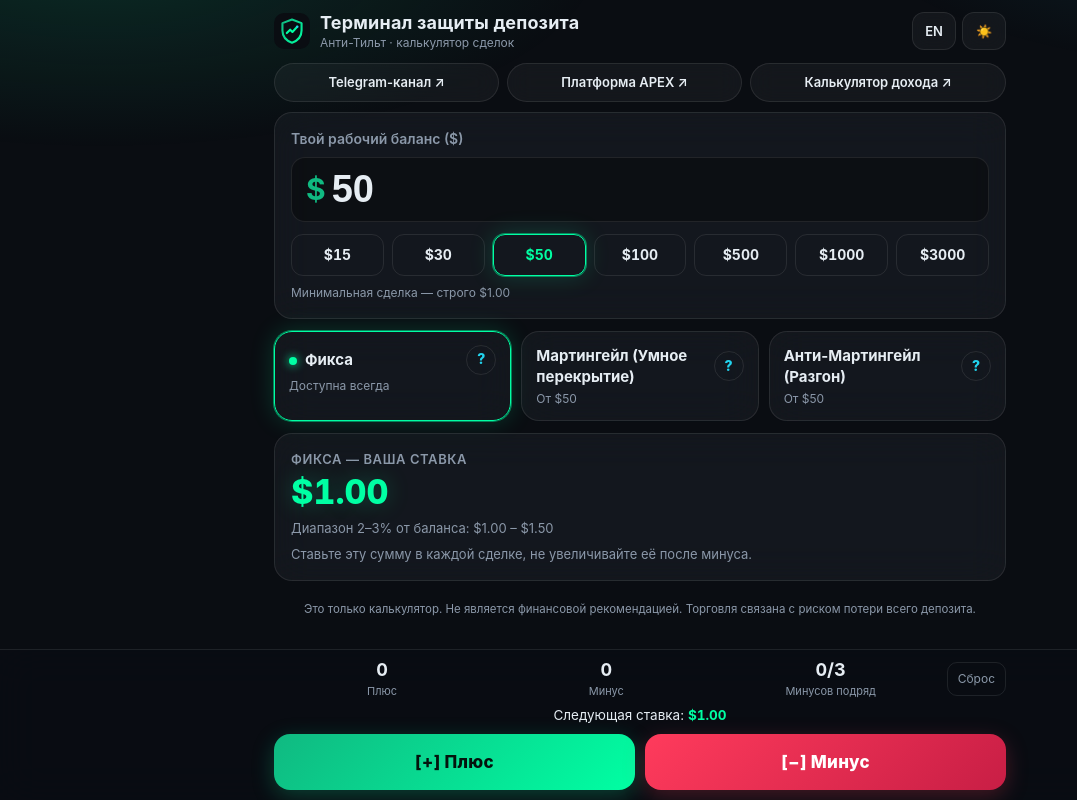
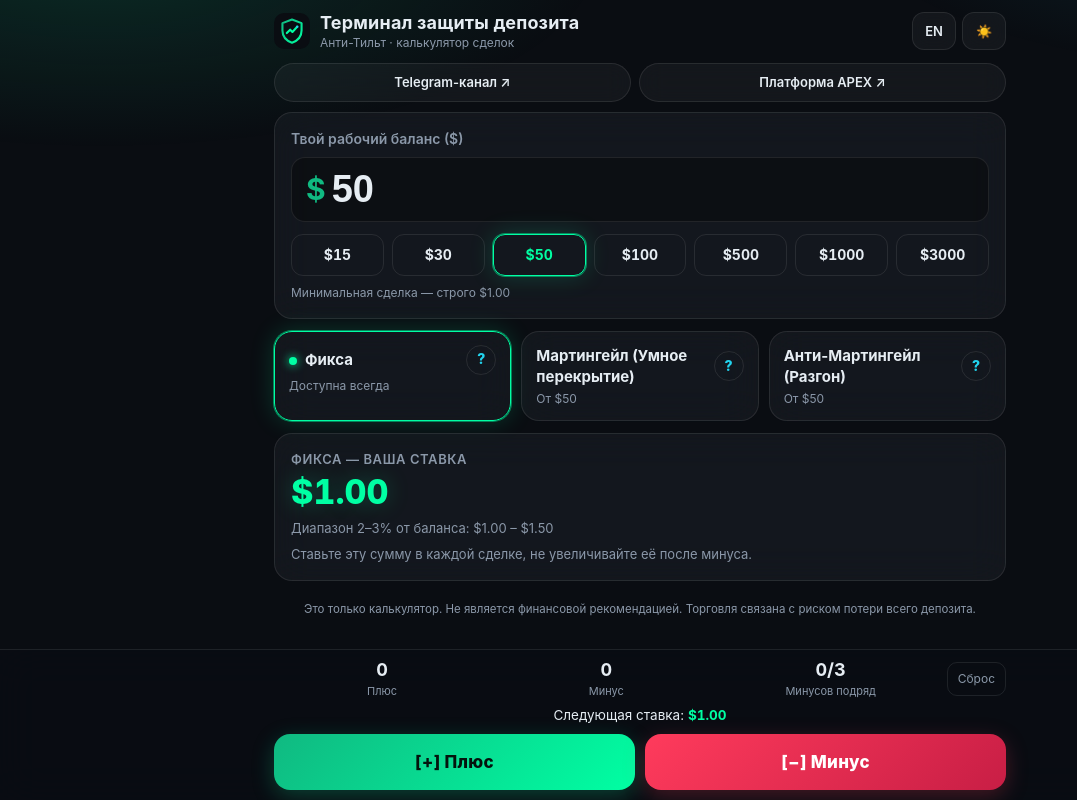
Before and after one commit to aisoyuz2025-bit/aisoyuz2025-bit.github.io, a plain HTML site: page index.html in a window 1280 px wide. Shown: the whole page, without its empty margins (0-1077 px from the left). Drawn offline with Linux system fonts and the light colour scheme.

Commit message:
Remove income calculator header link; bump SW cache to v3

```diff
--- a/app.js
+++ b/app.js
@@ -7,7 +7,7 @@
   var I18N = {
     ru: {
       title: 'Терминал защиты депозита', subtitle: 'Анти-Тильт · калькулятор сделок',
-      linkTg: 'Telegram-канал', linkApex: 'Платформа APEX', linkCalc: 'Калькулятор дохода',
+      linkTg: 'Telegram-канал', linkApex: 'Платформа APEX',
       balanceLabel: 'Твой рабочий баланс ($)', minTrade: 'Минимальная сделка — строго $1.00',
       fixaName: 'Фикса', fixaTag: 'Доступна всегда',
       fixaHelp: 'Самый безопасный старт. Вы всегда ставите одну и ту же сумму (например, $1). Идеально для привыкания к системе без риска.',
@@ -47,7 +47,7 @@
     },
     en: {
       title: 'Deposit Protection Terminal', subtitle: 'Anti-Tilt · trade calculator',
-      linkTg: 'Telegram channel', linkApex: 'APEX platform', linkCalc: 'Profit calculator',
+      linkTg: 'Telegram channel', linkApex: 'APEX platform',
       balanceLabel: 'Your working balance ($)', minTrade: 'Minimum trade — strictly $1.00',
       fixaName: 'Fixed', fixaTag: 'Always available',
       fixaHelp: 'The safest start. You always trade the same amount (for example, $1). Perfect for getting used to the system without risk.',
--- a/index.html
+++ b/index.html
@@ -38,7 +38,6 @@
 <nav class="links wrap" aria-label="Ссылки">
   <a class="link" href="https://t.me/+S9Fucx4xaQBhMzcy" target="_blank" rel="noopener"><span data-i18n="linkTg">Telegram-канал</span> ↗</a>
   <a class="link" href="https://t.me/ApexBinaryRobot?start=telegram" target="_blank" rel="noopener"><span data-i18n="linkApex">Платформа APEX</span> ↗</a>
-  <a class="link" href="https://aisoyuz2025-bit.github.io/apex-calculator/" target="_blank" rel="noopener"><span data-i18n="linkCalc">Калькулятор дохода</span> ↗</a>
 </nav>
 
 <main class="wrap">
--- a/sw.js
+++ b/sw.js
@@ -1,4 +1,4 @@
-var CACHE = 'antitilt-v2';
+var CACHE = 'antitilt-v3';
 var ASSETS = ['./', './index.html', './styles.css', './math.js', './app.js', './manifest.webmanifest',
   './icons/icon.svg', './icons/icon-192.png', './icons/icon-512.png', './icons/apple-touch-icon.png'];
 self.addEventListener('install', function (e) {
```
